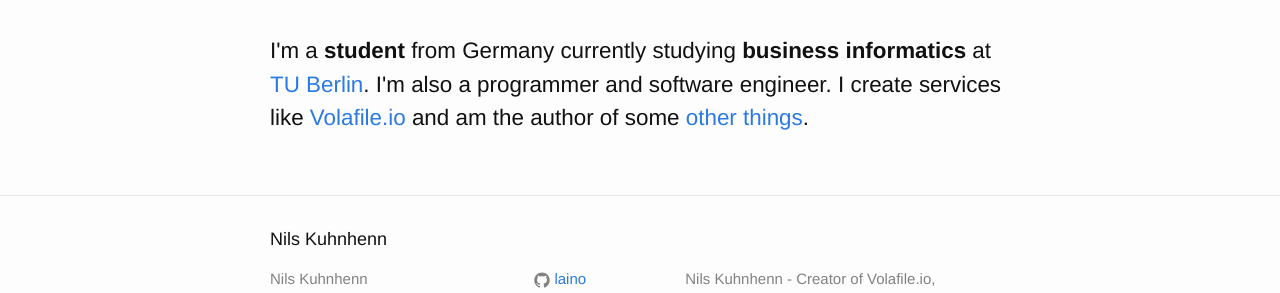
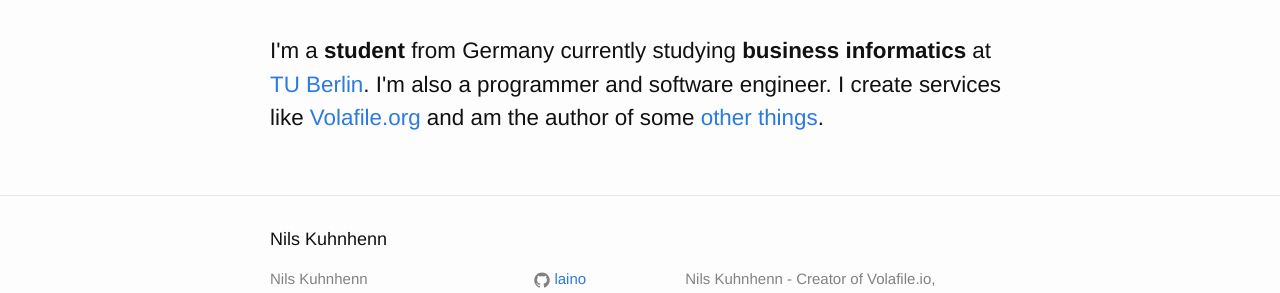
Before and after one commit to laino/blog, a Jekyll site: the page built from about/index.markdown, in a window 1280 px wide. Shown: the part 130-423 px from the top of the page. Built offline with Jekyll 4.4.1, drawn with Linux system fonts in a browser that asks for light colours.

Commit message:
update volafile links

```diff
--- /dev/null
+++ b/_draft/2017-04-27-nic.io.markdown
@@ -0,0 +1,6 @@
+---
+layout: post
+title:  "How NIC.IO suspended my domain name without any warning"
+date:   2017-04-27 18:54
+categories: volafile
+---
--- a/_posts/2014-02-03-introduction.markdown
+++ b/_posts/2014-02-03-introduction.markdown
@@ -8,6 +8,6 @@
 I am your average student who spends too much time with his computer: I prefer wasting my time hacking on problems I didn't even realize I had over doing most other things. But subtle hints by my girlfriend and family, they'd rather see me more often don't go unnoticed.
 
 When I'm not hacking on my latest pet project
-[Volafile.io](http://volafile.io), I may be working on some other shiny project or wasting time on [Hacker News](http://news.ycombinator.com).
+[Volafile.org](http://volafile.org), I may be working on some other shiny project or wasting time on [Hacker News](http://news.ycombinator.com).
 
 Whatever it is, likely there's at least some overlap with your interests. If not I'd have to ask how you even ended up here.
--- a/_posts/2014-02-05-makingof2.markdown
+++ b/_posts/2014-02-05-makingof2.markdown
@@ -31,7 +31,7 @@
 So Volafile was now running on a nginx, node.js, socket.io and redis stack,
 most basic trickery working on the client side (albeit with a much simpler, and more ugly UI
 than today) and I felt it was time to put this thing online. I registered the
-domain [volafile.io](http://volafile.io), mentioned it in a few places around
+domain [volafile.org](http://volafile.org), mentioned it in a few places around
 the internet and waited for people to come. They came, and with them the
 performance problems became obvious. They became even worse when Volafile ended
 up being on the frontpage of Hacker News for about 12 hours. Thousands of
--- a/about/index.markdown
+++ b/about/index.markdown
@@ -8,5 +8,5 @@
 ---
 
 <p class="large">
-I'm a <b>student</b> from Germany currently studying <b>business informatics</b> at <a href="http://tu-berlin.de">TU Berlin</a>. I'm also a programmer and software engineer. I create services like <a href="https://volafile.io">Volafile.io</a> and am the author of some <a href="https://github.com/laino">other things</a>.
+I'm a <b>student</b> from Germany currently studying <b>business informatics</b> at <a href="http://tu-berlin.de">TU Berlin</a>. I'm also a programmer and software engineer. I create services like <a href="https://volafile.org">Volafile.org</a> and am the author of some <a href="https://github.com/laino">other things</a>.
 </p>
```
